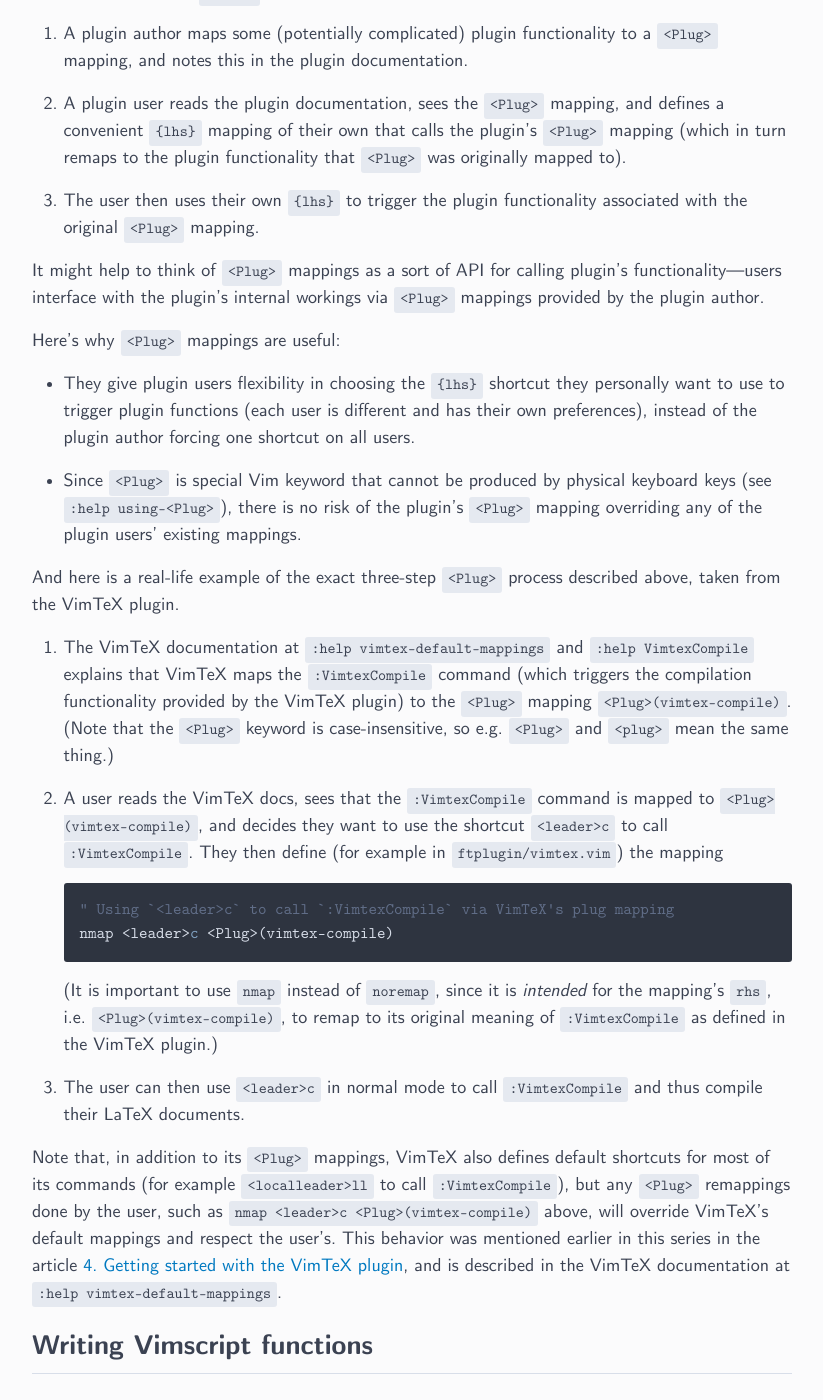
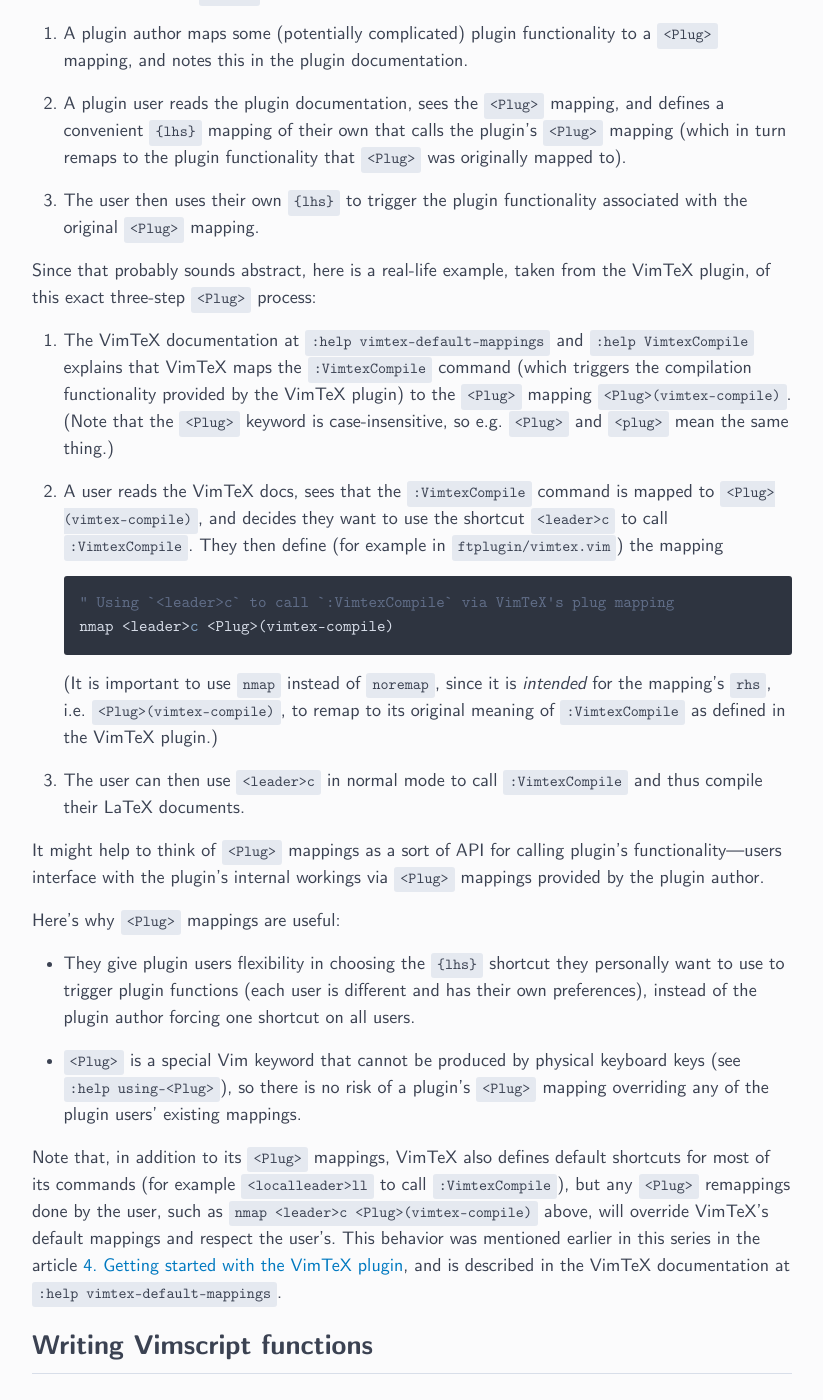
Before and after one commit to ejmastnak/ejmastnak.github.io, a Jekyll site: the page built from tutorials/vim-latex/vimscript.md, in a window 1280 px wide and 1400 px high, scrolled down 9679 px. Shown: the whole window, without its empty margins (228-1051 px from the left). Built offline with Jekyll 4.4.1, drawn with Linux system fonts in a browser that asks for light colours; part of the change alters nothing that is shown.

Commit message:
Give <Plug> example sooner

```diff
--- a/tutorials/vim-latex/vimscript.md
+++ b/tutorials/vim-latex/vimscript.md
@@ -313,14 +313,7 @@ Here's how the whole `<Plug>` business works:
 
 1. The user then uses their own `{lhs}` to trigger the plugin functionality associated with the original `<Plug>` mapping.
 
-It might help to think of `<Plug>` mappings as a sort of API for calling plugin's functionality---users interface with the plugin's internal workings via `<Plug>` mappings provided by the plugin author.
-
-Here's why `<Plug>` mappings are useful:
-- They give plugin users flexibility in choosing the `{lhs}` shortcut they personally want to use to trigger plugin functions (each user is different and has their own preferences), instead of the plugin author forcing one shortcut on all users.
-
-- Since `<Plug>` is special Vim keyword that cannot be produced by physical keyboard keys (see `:help using-<Plug>`), there is no risk of the plugin's `<Plug>` mapping overriding any of the plugin users' existing mappings.
-
-And here is a real-life example of the exact three-step `<Plug>` process described above, taken from the VimTeX plugin.
+Since that probably sounds abstract, here is a real-life example, taken from the VimTeX plugin, of this exact three-step `<Plug>` process:
 
 1. The VimTeX documentation at `:help vimtex-default-mappings` and `:help VimtexCompile` explains that VimTeX maps the `:VimtexCompile` command (which triggers the compilation functionality provided by the VimTeX plugin) to the `<Plug>` mapping `<Plug>(vimtex-compile)`.
    (Note that the `<Plug>` keyword is case-insensitive, so e.g. `<Plug>` and `<plug>` mean the same thing.)
@@ -335,6 +328,14 @@ And here is a real-life example of the exact three-step `<Plug>` process describ
    (It is important to use `nmap` instead of `noremap`, since it is *intended* for the mapping's `rhs`, i.e. `<Plug>(vimtex-compile)`, to remap to its original meaning of `:VimtexCompile` as defined in the VimTeX plugin.)
 
 1. The user can then use `<leader>c` in normal mode to call `:VimtexCompile` and thus compile their LaTeX documents.
+
+It might help to think of `<Plug>` mappings as a sort of API for calling plugin's functionality---users interface with the plugin's internal workings via `<Plug>` mappings provided by the plugin author.
+
+Here's why `<Plug>` mappings are useful:
+- They give plugin users flexibility in choosing the `{lhs}` shortcut they personally want to use to trigger plugin functions (each user is different and has their own preferences), instead of the plugin author forcing one shortcut on all users.
+
+- `<Plug>` is a special Vim keyword that cannot be produced by physical keyboard keys (see `:help using-<Plug>`), so there is no risk of a plugin's `<Plug>` mapping overriding any of the plugin users' existing mappings.
+
 
 Note that, in addition to its `<Plug>` mappings, VimTeX also defines default shortcuts for most of its commands (for example `<localleader>ll` to call `:VimtexCompile`), but any `<Plug>` remappings done by the user, such as `nmap <leader>c <Plug>(vimtex-compile)` above, will override VimTeX's default mappings and respect the user's.
 This behavior was mentioned earlier in this series in the article [4. Getting started with the VimTeX plugin]({% link tutorials/vim-latex/vimtex.md %}), and is described in the VimTeX documentation at `:help vimtex-default-mappings`.
```
